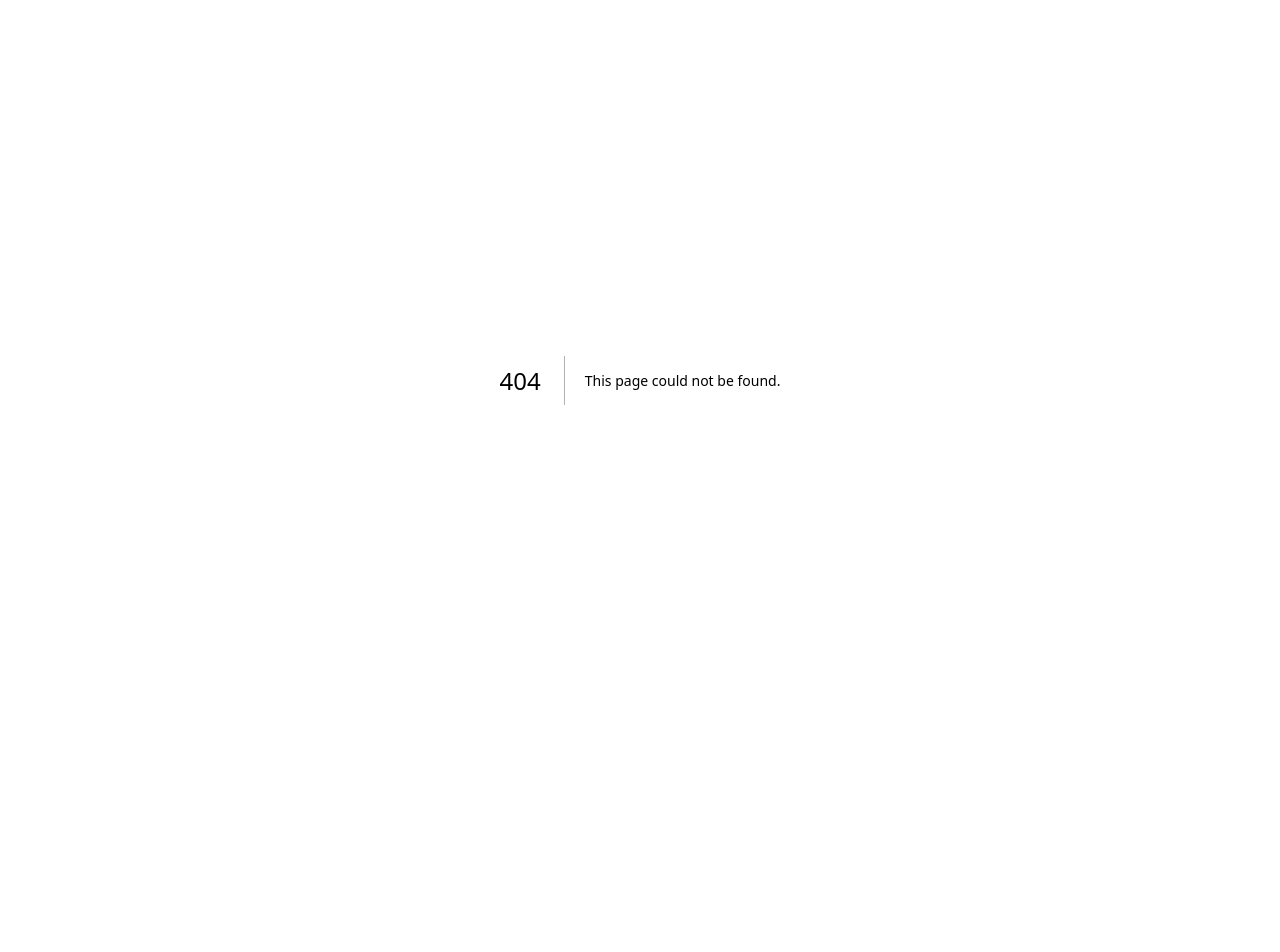
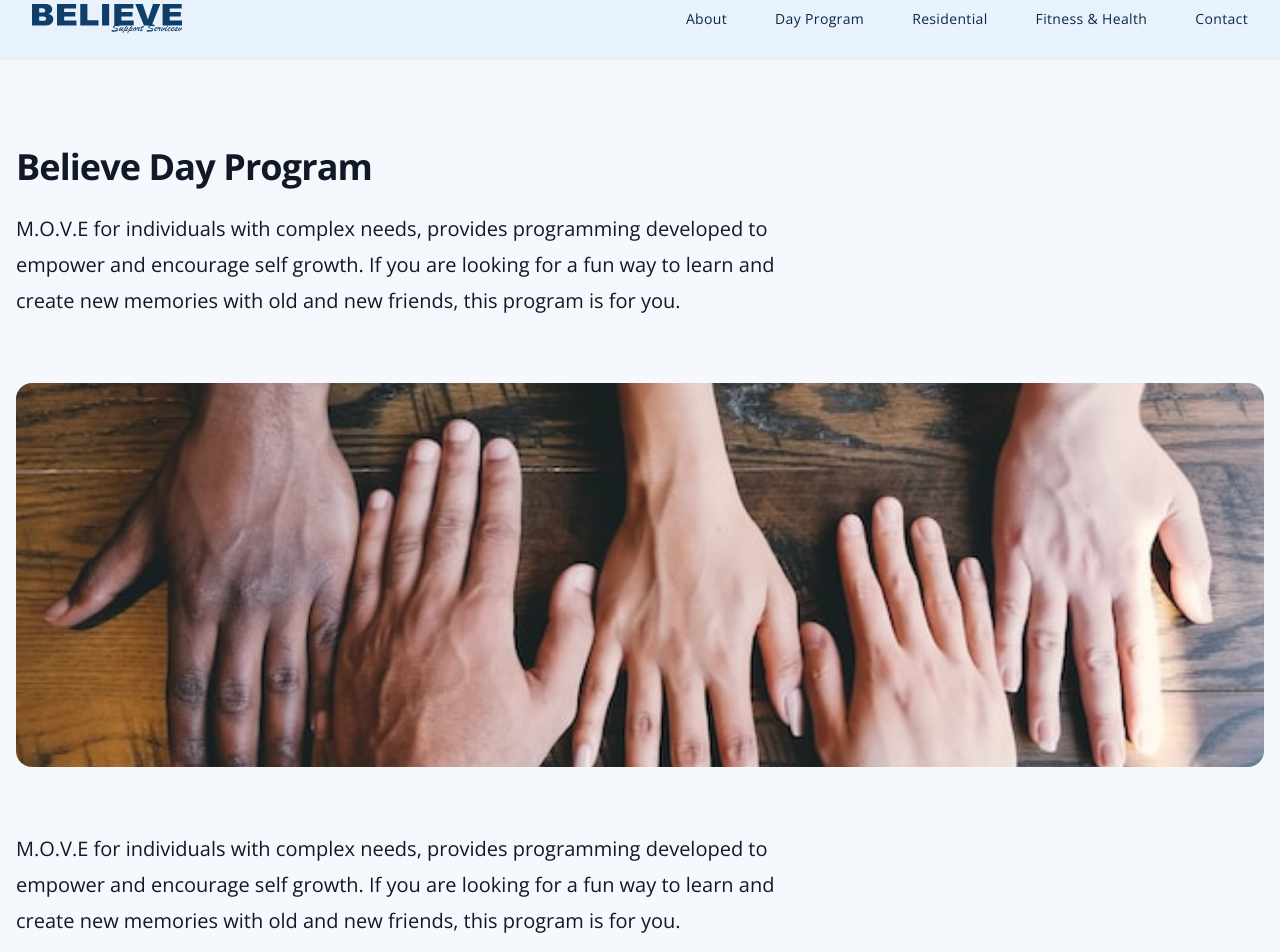
Before and after one commit to Justin-Bento/believe-support-services, a Next.js app: page /programs/day-program in a window 1280 px wide. Before the commit this address had no page. Shown: the part 20-972 px from the top of the page. Before the commit the page ends 800 px from the top, so only its background shows below. Built offline with nearby package versions, Linux system fonts and the light colour scheme.

Commit message:
created a image for dummy content

```diff
--- /dev/null
+++ b/src/pages/programs/[slug].tsx
@@ -0,0 +1,47 @@
+import Head from "next/head";
+import Image from "next/image";
+// End of Next.js Specifc Calls
+import Appbar from "@/components/Appbar";
+import Footer from "@/components/Footer";
+
+export default function ProgramsSlug() {
+  return (
+    <>
+      <Head>
+        <title>Believe Support Services</title>
+        <meta
+          name="description"
+          content="Helping individuals with complex needs to help them be the best version on themselves and their community."
+        />
+      </Head>
+      <Appbar />
+      <main className="container p-4 mx-auto mt-16 mb-32 space-y-16">
+        <section className="">
+          <h1 className="mt-2 text-3xl font-bold tracking-tight text-gray-900 dark:text-gray-300 sm:text-4xl">
+            Believe Day Program
+          </h1>
+          <p className="mt-6 prose-xl text-gray-900 dark:text-gray-300 max-w-[70ch]">
+            M.O.V.E for individuals with complex needs,
+            provides programming developed to empower and encourage self growth.
+            If you are looking for a fun way to learn and create new memories
+            with old and new friends, this program is for you.
+          </p>
+        </section>
+        <section className="">
+          <div className="relative w-full h-96">
+            <Image fill quality={40} src="/media/support-services-small.jpg" alt="We're better when we're united" className="object-cover object-center rounded-2xl" />
+          </div>
+        </section>
+        <section className="mt-6 prose-xl text-gray-900 dark:text-gray-300 max-w-[70ch]">
+          <p>
+            M.O.V.E for individuals with complex needs,
+            provides programming developed to empower and encourage self growth.
+            If you are looking for a fun way to learn and create new memories
+            with old and new friends, this program is for you.
+          </p>
+        </section>
+      </main>
+      <Footer />
+    </>
+  );
+}
```
Also changed, not shown: public/media/support-services-small.jpg (added).
